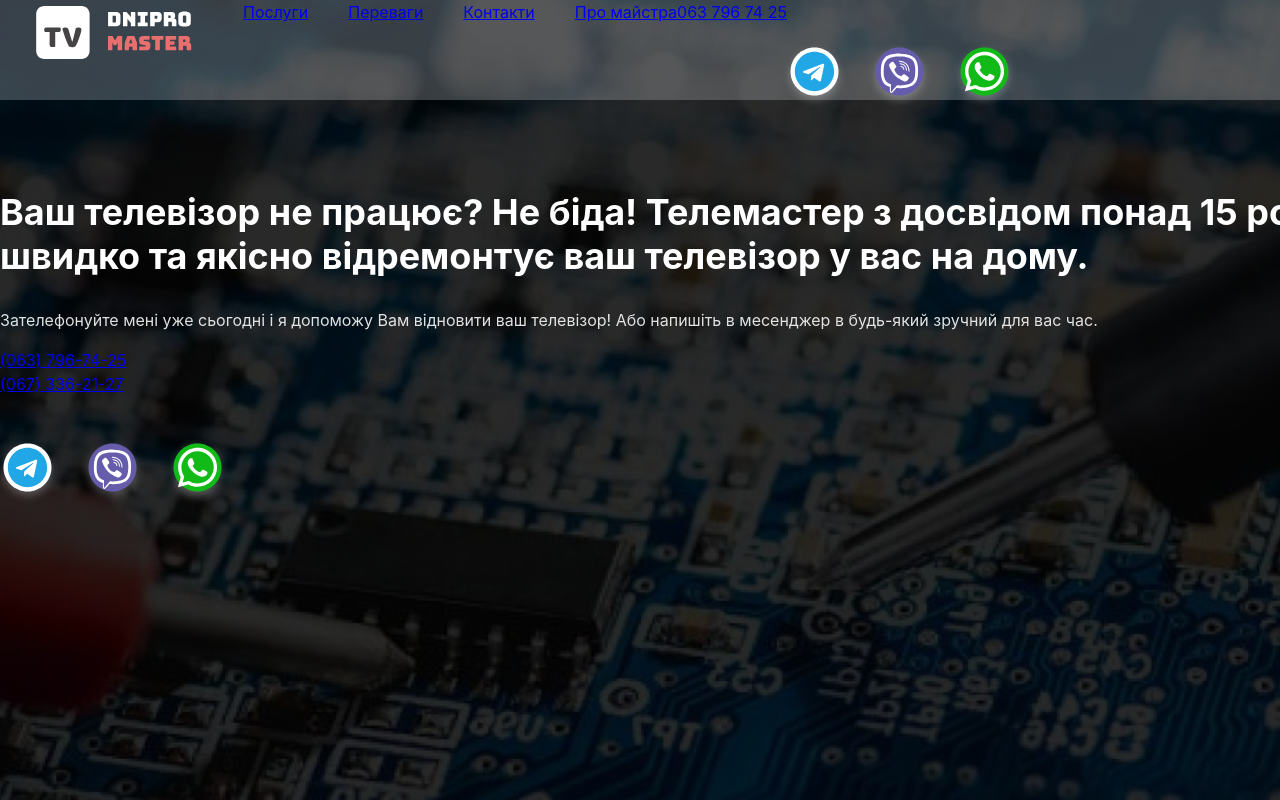
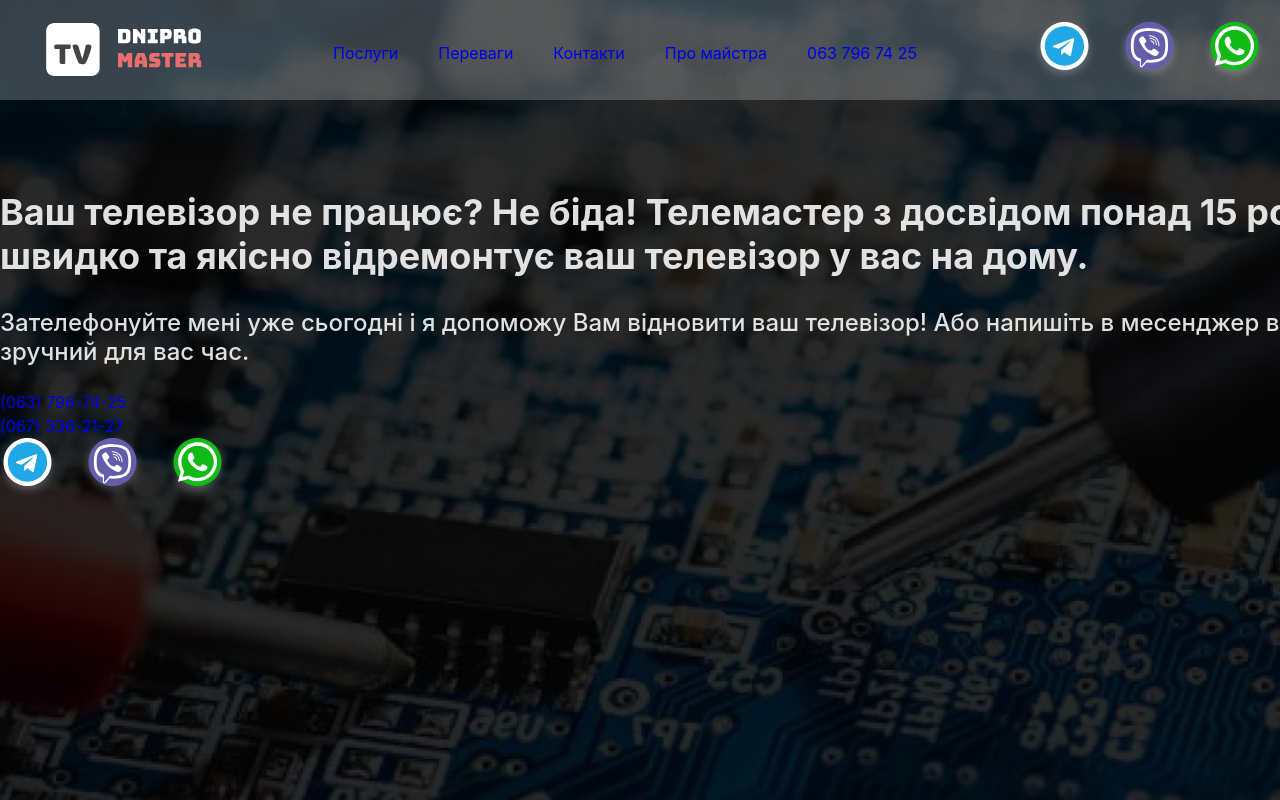
Before and after one commit to IrynaRybka/tv-master, a React (Vite) app: page / in a window 1280 px wide. Shown: the top 800 px of the page. Built offline with nearby package versions, Linux system fonts and the light colour scheme.

Commit message:
add styles in header

```diff
--- a/src/components/Header/Header.module.css
+++ b/src/components/Header/Header.module.css
@@ -6,6 +6,8 @@
 }
 .header_container{
     display: flex;
-    margin-left: 30px;
-    margin-right: 30px;
+    align-items: center;
+    margin-left: 40px;
+    margin-right: 40px;
+    margin-top: 17px;
 }
--- a/src/components/Header/Header.tsx
+++ b/src/components/Header/Header.tsx
@@ -12,7 +12,6 @@ const Header = () => {
     <header className={styles.header}>
       <div className={styles.header_container}>
         <NavBar />
-        <a href="tel:0637967425">063 796 74 25</a>
         <Social />
       </div>
     </header>
--- a/src/components/Hero/Hero.module.css
+++ b/src/components/Hero/Hero.module.css
@@ -6,16 +6,19 @@
       to bottom,
       rgba(0, 0, 0, 0.84),
       rgba(0, 0, 0, 0.84)
-      ), url(../../images/background-hero.jpg);
+    ),
+    url(../../images/background-hero.jpg);
   background-size: cover;
   background-position: center;
   background-repeat: no-repeat;
 }
 .hero_title {
-    color: #FFF;
-
   font-size: 36px;
-font-style: normal;
   font-weight: 700;
   line-height: normal;
 }
+.hero_text {
+  font-size: 24px;
+  font-weight: 500;
+  line-height: normal;
+}
--- a/src/components/Hero/Hero.tsx
+++ b/src/components/Hero/Hero.tsx
@@ -12,7 +12,7 @@ const Hero = () => {
           Ваш телевізор не працює? Не біда! Телемастер з досвідом понад 15 років
           швидко та якісно відремонтує ваш телевізор у вас на дому.
         </h1>
-        <p>Зателефонуйте мені уже сьогодні і я допоможу Вам відновити ваш телевізор! Або напишіть в месенджер в будь-який зручний для вас час.</p>
+        <p className={styles.hero_text}>Зателефонуйте мені уже сьогодні і я допоможу Вам відновити ваш телевізор! Або напишіть в месенджер в будь-який зручний для вас час.</p>
         <ul>
           <li><a href="tel:+380637967425">(063) 796-74-25</a></li>
           <li><a href="tel:+380673362127">(067) 336-21-27</a></li>
--- a/src/components/NavBar/NavBar.module.css
+++ b/src/components/NavBar/NavBar.module.css
@@ -1,4 +1,11 @@
 .nav_list {
     display: flex;
+    align-items: center;
     gap: 40px;
 }
+.nav_list:first-child {
+    margin-right: 120px;
+}
+.nav_list_element:first-child {
+    margin-right: 80px;
+}
--- a/src/components/NavBar/NavBar.tsx
+++ b/src/components/NavBar/NavBar.tsx
@@ -18,30 +18,28 @@ const NavBar = () => {
   return (
     <nav>
       <ul className={styles.nav_list}>
-          <li>
+        <li className={styles.nav_list_element}>
           <a href="./Header.tsx">
             <Icon id="icon-logo" width={173} height={65} />
           </a>
         </li>
-          <li>
-            <a href="#"
-            >
-              Послуги
-            </a>
+        <li className={styles.nav_list_element}>
+          <a href="#">Послуги</a>
         </li>
-          <li>
+        <li className={styles.nav_list_element}>
           <a href="../Advantages/Advantages.tsx">Переваги</a>
         </li>
-          <li>
+        <li className={styles.nav_list_element}>
           <a href="../Appointment/Appointment.tsx">Контакти</a>
         </li>
-          <li>
-             {/* <button onClick={() => scrollToSection(about)} type="button">Про майстра</button> */}
+        <li className={styles.nav_list_element}>
           <a href="../About/About.tsx">Про майстра</a>
+        </li>
+        <li className={styles.nav_list_element}>
+          <a href="tel:0637967425">063 796 74 25</a>
         </li>
       </ul>
     </nav>
-
   );
 };
 export default NavBar;
--- a/src/index.css
+++ b/src/index.css
@@ -1,23 +1,23 @@
 :root {
-  font-family: Inter, sans-serif;
-  line-height: 1.5;
-  font-weight: 400;
-
+/* colors */
   color-scheme: light dark;
-  color: rgba(255, 255, 255, 0.87);
+ --text-color: rgba(255, 255, 255, 0.87);
   background-color: #242424;
 }
 
 body {
+  font-family: Inter, sans-serif;
+  line-height: 1.5;
+  font-weight: 400;
   margin: 0;
-  display: flex;
-  place-items: center;
-  min-width: 320px;
-  min-height: 100vh;
+  color: var(--text-color);
 }
-
 ul {
   list-style-type: none;
   margin: 0;
   padding: 0;
 }
+a {
+  text-decoration: none;
+  cursor: pointer;
+}
--- a/src/ui/Social/Social.module.css
+++ b/src/ui/Social/Social.module.css
@@ -1,6 +1,5 @@
 .social_list {
   display: flex;
-
   gap: 30px;
 }
 
--- a/src/ui/Social/Social.tsx
+++ b/src/ui/Social/Social.tsx
@@ -12,17 +12,17 @@ const Social = () => {
       <ul className={styles.social_list}>
         <li>
           <a>
-            <Icon className={styles.social_list_icon} id="icon-telegram" width={55}/>
+            <Icon className={styles.social_list_icon} id="icon-telegram" width={55} height={55}/>
           </a>
         </li>
         <li>
           <a>
-            <Icon className={styles.social_list_icon} id="icon-viber" width={55}/>
+            <Icon className={styles.social_list_icon} id="icon-viber" width={55} height={55}/>
           </a>
         </li>
         <li>
           <a>
-            <Icon className={styles.social_list_icon} id="icon-whatsapp" width={55}/>
+            <Icon className={styles.social_list_icon} id="icon-whatsapp" width={55} height={55}/>
           </a>
         </li>
       </ul>
```
Lines whose indentation alone changed are shown as unchanged.
